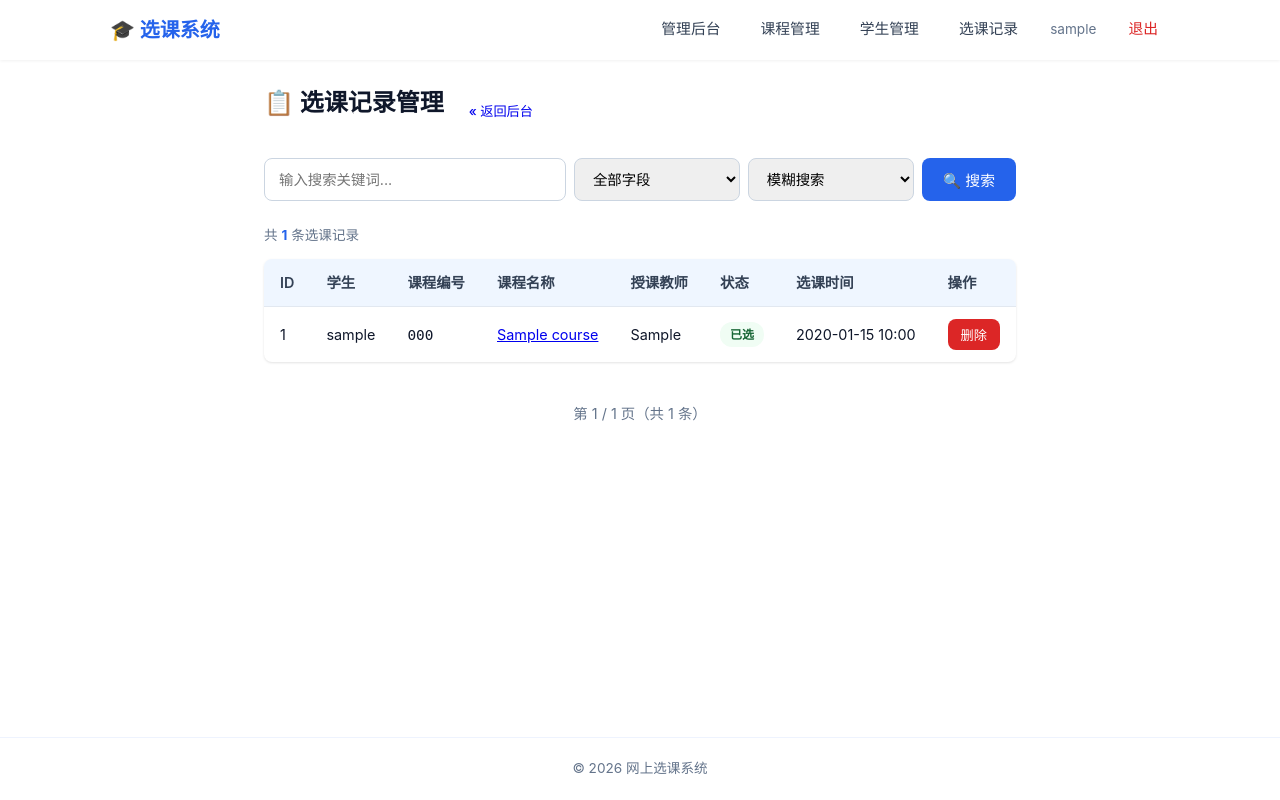
After one commit to glucoseacid/selectcourse, a Flask app: page /admin/selections in a window 1280 px wide. The commit adds this page. Run offline with Flask 3, Linux system fonts and the light colour scheme; a user stored in the database is signed in; tables that the repository leaves empty hold one stand-in row (values such as "Sample post"); some libraries are stand-ins or nearby versions.

Commit message:
feat：管理员查看选课记录，支持模糊/精确搜索与分页，新增删除功能

```diff
--- a/selectcourse/forms.py
+++ b/selectcourse/forms.py
@@ -121,6 +121,30 @@ class CourseImportForm(FlaskForm):
         ],
     )
     submit = SubmitField("导入课程")
+
+
+class SelectionSearchForm(FlaskForm):
+    """管理员选课记录搜索表单"""
+    keyword = StringField("搜索关键词", validators=[Optional()])
+    search_type = SelectField(
+        "搜索范围",
+        choices=[
+            ("all", "全部字段"),
+            ("course", "课程名称"),
+            ("teacher", "授课教师"),
+            ("student", "学生用户名"),
+        ],
+        default="all",
+    )
+    search_mode = SelectField(
+        "搜索模式",
+        choices=[
+            ("fuzzy", "模糊搜索"),
+            ("exact", "精确搜索"),
+        ],
+        default="fuzzy",
+    )
+    submit = SubmitField("搜索")
 
 
 # ---- 导入解析器 ----
--- a/selectcourse/routes/admin.py
+++ b/selectcourse/routes/admin.py
@@ -10,7 +10,7 @@ from selectcourse.models.course import Course, CourseSchedule
 from selectcourse.models.category import CourseCategory
 from selectcourse.models.selection import Selection
 from selectcourse.forms import (
-    CourseForm, CategoryForm, CourseImportForm,
+    CourseForm, CategoryForm, CourseImportForm, SelectionSearchForm,
     parse_import_file, _normalize_row, _validate_row,
 )
 
@@ -397,6 +397,101 @@ def delete_category(category_id: int):
     return redirect(url_for("admin.manage_categories"))
 
 
+# ---- 选课记录管理 ----
+
+
+@admin_bp.route("/selections")
+@admin_required
+def manage_selections():
+    """管理员查看和搜索选课记录。"""
+    form = SelectionSearchForm(request.args)
+
+    keyword = (request.args.get("keyword", "") or "").strip()
+    search_type = request.args.get("search_type", "all")
+    search_mode = request.args.get("search_mode", "fuzzy")
+    page = request.args.get("page", 1, type=int)
+
+    # 构建查询：join 三张表
+    query = (
+        db.session.query(Selection)
+        .join(User, Selection.student_id == User.id)
+        .join(Course, Selection.course_id == Course.id)
+    )
+
+    if keyword:
+        if search_mode == "exact":
+            # 精确匹配
+            if search_type == "course":
+                query = query.filter(Course.name == keyword)
+            elif search_type == "teacher":
+                query = query.filter(Course.teacher == keyword)
+            elif search_type == "student":
+                query = query.filter(User.username == keyword)
+            else:  # all
+                query = query.filter(
+                    db.or_(
+                        Course.name == keyword,
+                        Course.teacher == keyword,
+                        User.username == keyword,
+                    )
+                )
+        else:
+            # 模糊匹配
+            pattern = f"%{keyword}%"
+            if search_type == "course":
+                query = query.filter(Course.name.ilike(pattern))
+            elif search_type == "teacher":
+                query = query.filter(Course.teacher.ilike(pattern))
+            elif search_type == "student":
+                query = query.filter(User.username.ilike(pattern))
+            else:  # all
+                query = query.filter(
+                    db.or_(
+                        Course.name.ilike(pattern),
+                        Course.teacher.ilike(pattern),
+                        User.username.ilike(pattern),
+                    )
+                )
+
+    # 按选课时间倒序排列
+    query = query.order_by(Selection.enrolled_at.desc())
+
+    pagination = query.paginate(page=page, per_page=20, error_out=False)
+
+    return render_template(
+        "admin/selections.html",
+        selections=pagination.items,
+        pagination=pagination,
+        form=form,
+        keyword=keyword,
+        search_type=search_type,
+        search_mode=search_mode,
+    )
+
+
+@admin_bp.route("/selections/<int:selection_id>/delete", methods=["POST"])
+@admin_required
+def delete_selection(selection_id: int):
+    """删除单条选课记录。"""
+    selection = db.session.get(Selection, selection_id)
+    if selection is None:
+        flash("选课记录不存在。", "danger")
+        return redirect(url_for("admin.manage_selections"))
+
+    # 如果状态为 enrolled，需要将课程的 enrolled_count 减 1
+    if selection.status == "enrolled":
+        course = selection.course
+        if course and course.enrolled_count > 0:
+            course.enrolled_count -= 1
+
+    student_name = selection.student.username
+    course_name = selection.course.name
+    db.session.delete(selection)
+    db.session.commit()
+    flash(f"学生「{student_name}」的选课记录「{course_name}」已删除。", "info")
+    return redirect(url_for("admin.manage_selections"))
+
+
 # ---- 初始化默认分类 ----
 
 
--- a/selectcourse/static/style.css
+++ b/selectcourse/static/style.css
@@ -571,7 +571,33 @@ main.container {
     flex-wrap: wrap;
 }
 
-/* --- 页码 --- */
+/* --- 搜索面板 --- */
+.search-panel {
+    margin-bottom: 20px;
+}
+
+.search-hint {
+    font-size: 0.85rem;
+    color: var(--gray-500);
+    margin-top: 8px;
+    padding: 6px 12px;
+    background: var(--primary-light);
+    border-radius: 6px;
+    display: inline-block;
+}
+
+.table-info {
+    font-size: 0.85rem;
+    color: var(--gray-500);
+    margin-bottom: 12px;
+}
+
+.table-info strong {
+    color: var(--primary);
+    font-weight: 700;
+}
+
+/* --- 分页 --- */
 .pagination {
     display: flex;
     justify-content: center;
@@ -627,6 +653,16 @@ main.container {
 .badge-success {
     background: #f0fdf4;
     color: #166534;
+}
+
+.badge-danger {
+    background: #fef2f2;
+    color: #991b1b;
+}
+
+.badge-secondary {
+    background: #f1f5f9;
+    color: #475569;
 }
 
 .text-danger {
--- a/selectcourse/templates/admin/dashboard.html
+++ b/selectcourse/templates/admin/dashboard.html
@@ -23,7 +23,8 @@
 <div class="admin-links">
     <a href="{{ url_for('admin.manage_courses') }}" class="btn btn-primary">📚 管理课程</a>
     <a href="{{ url_for('admin.manage_students') }}" class="btn btn-secondary">👨‍🎓 管理学生</a>
-    <a href="{{ url_for('admin.create_course') }}" class="btn btn-primary">➕ 添加新课程</a>
+    <a href="{{ url_for('admin.manage_selections') }}" class="btn btn-primary">📋 选课记录</a>
+    <a href="{{ url_for('admin.create_course') }}" class="btn btn-secondary">➕ 添加新课程</a>
     <a href="{{ url_for('admin.import_courses') }}" class="btn btn-secondary">📥 批量导入课程</a>
     <a href="{{ url_for('admin.manage_categories') }}" class="btn btn-secondary">🏷️ 管理课程分类</a>
 </div>
--- /dev/null
+++ b/selectcourse/templates/admin/selections.html
@@ -0,0 +1,96 @@
+{% extends "base.html" %}
+{% block title %}选课记录 - 管理后台{% endblock %}
+{% block content %}
+<div class="page-header">
+    <h2>📋 选课记录管理</h2>
+    <a href="{{ url_for('admin.dashboard') }}" class="btn btn-sm">&laquo; 返回后台</a>
+</div>
+
+<div class="search-panel">
+    <form method="get" action="{{ url_for('admin.manage_selections') }}" class="search-bar">
+        {{ form.keyword(class="form-control", placeholder="输入搜索关键词...", value=keyword, style="flex: 2;") }}
+        {{ form.search_type(class="form-control", style="flex: 1; min-width: 130px;") }}
+        {{ form.search_mode(class="form-control", style="flex: 1; min-width: 130px;") }}
+        <button type="submit" class="btn btn-primary">🔍 搜索</button>
+        {% if keyword %}
+        <a href="{{ url_for('admin.manage_selections') }}" class="btn btn-secondary">清除</a>
+        {% endif %}
+    </form>
+    {% if keyword %}
+    <p class="search-hint">
+        当前搜索：<strong>{{ keyword }}</strong>
+        （范围：{{ dict(form.search_type.choices).get(search_type, search_type) }}，
+        模式：{{ dict(form.search_mode.choices).get(search_mode, search_mode) }}）
+    </p>
+    {% endif %}
+</div>
+
+{% if selections %}
+<div class="table-info">
+    <span>共 <strong>{{ pagination.total }}</strong> 条选课记录</span>
+</div>
+<table class="data-table">
+    <thead>
+        <tr>
+            <th>ID</th>
+            <th>学生</th>
+            <th>课程编号</th>
+            <th>课程名称</th>
+            <th>授课教师</th>
+            <th>状态</th>
+            <th>选课时间</th>
+            <th>操作</th>
+        </tr>
+    </thead>
+    <tbody>
+        {% for sel in selections %}
+        <tr>
+            <td>{{ sel.id }}</td>
+            <td>{{ sel.student.username }}</td>
+            <td><code>{{ sel.course.code }}</code></td>
+            <td>
+                <a href="{{ url_for('course.detail', course_id=sel.course.id) }}">{{ sel.course.name }}</a>
+            </td>
+            <td>{{ sel.course.teacher }}</td>
+            <td>
+                {% if sel.status == 'enrolled' %}
+                <span class="badge badge-success">已选</span>
+                {% elif sel.status == 'dropped' %}
+                <span class="badge badge-danger">已退</span>
+                {% else %}
+                <span class="badge badge-secondary">{{ sel.status }}</span>
+                {% endif %}
+            </td>
+            <td>{{ sel.enrolled_at.strftime('%Y-%m-%d %H:%M') if sel.enrolled_at else '-' }}</td>
+            <td>
+                <form method="post" action="{{ url_for('admin.delete_selection', selection_id=sel.id) }}"
+                      onsubmit="return confirm('确定要删除这条选课记录吗？此操作不可撤销。');" style="display:inline;">
+                    <input type="hidden" name="csrf_token" value="{{ csrf_token() }}">
+                    <button type="submit" class="btn btn-sm btn-danger">删除</button>
+                </form>
+            </td>
+        </tr>
+        {% endfor %}
+    </tbody>
+</table>
+
+<div class="pagination">
+    {% if pagination.has_prev %}
+    <a href="{{ url_for('admin.manage_selections', page=pagination.prev_num, keyword=keyword, search_type=search_type, search_mode=search_mode) }}">&laquo; 上一页</a>
+    {% endif %}
+    <span>第 {{ pagination.page }} / {{ pagination.pages }} 页（共 {{ pagination.total }} 条）</span>
+    {% if pagination.has_next %}
+    <a href="{{ url_for('admin.manage_selections', page=pagination.next_num, keyword=keyword, search_type=search_type, search_mode=search_mode) }}">下一页 &raquo;</a>
+    {% endif %}
+</div>
+{% else %}
+<div class="empty-state">
+    {% if keyword %}
+    <p>🔍 未找到与「<strong>{{ keyword }}</strong>」匹配的选课记录</p>
+    <a href="{{ url_for('admin.manage_selections') }}" class="btn btn-secondary">查看全部记录</a>
+    {% else %}
+    <p>📭 暂无选课记录</p>
+    {% endif %}
+</div>
+{% endif %}
+{% endblock %}
--- a/selectcourse/templates/base.html
+++ b/selectcourse/templates/base.html
@@ -16,6 +16,7 @@
                         <a href="{{ url_for('admin.dashboard') }}">管理后台</a>
                         <a href="{{ url_for('admin.manage_courses') }}">课程管理</a>
                         <a href="{{ url_for('admin.manage_students') }}">学生管理</a>
+                        <a href="{{ url_for('admin.manage_selections') }}">选课记录</a>
                     {% else %}
                         <a href="{{ url_for('course.list_courses') }}">课程列表</a>
                         <a href="{{ url_for('course.timetable') }}">课程表</a>
```
Also changed, not shown: tests/test_admin.py (+253 -0 lines).
